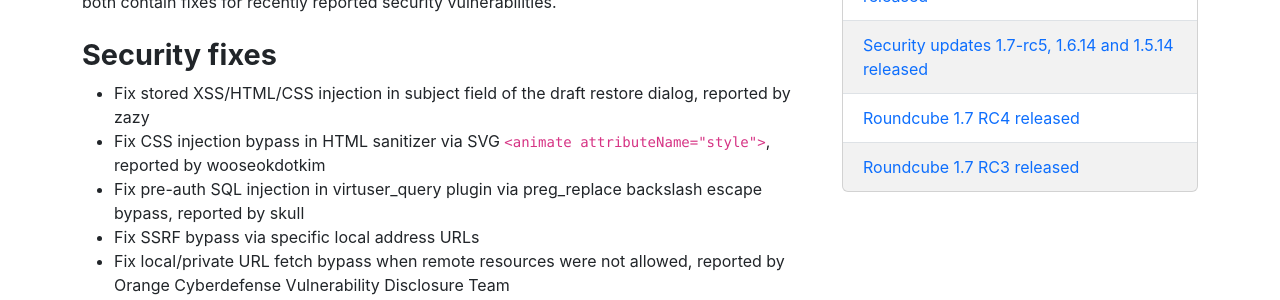
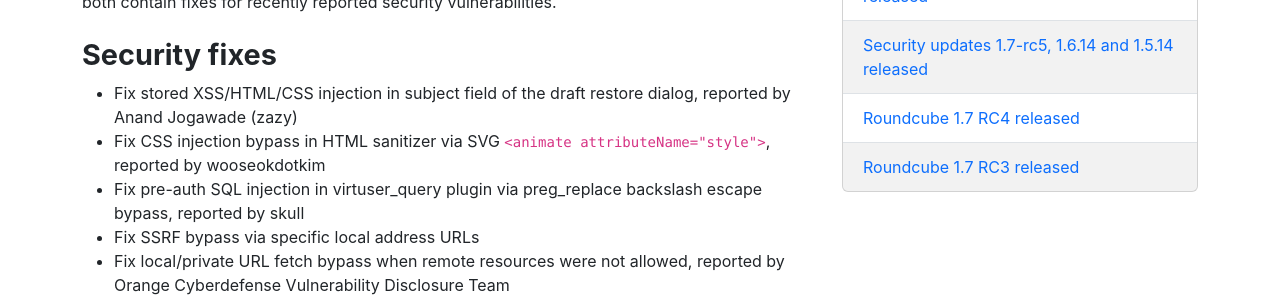
Before and after one commit to roundcube/roundcube.github.com, a Jekyll site: the page built from _posts/2026-05-24-security-updates-1.6.16-and-1.7.1.md, in a window 1280 px wide and 1147 px high. Shown: the part 247-547 px from the top of the window. Built offline with Jekyll 4.4.1, drawn with Linux system fonts in a browser that asks for light colours; nearby versions of some CDN libraries.

Commit message:
Update reporter of a security vulnerability

```diff
--- a/_posts/2026-05-24-security-updates-1.6.16-and-1.7.1.md
+++ b/_posts/2026-05-24-security-updates-1.6.16-and-1.7.1.md
@@ -9,7 +9,7 @@
 
 ## Security fixes
 
-- Fix stored XSS/HTML/CSS injection in subject field of the draft restore dialog, reported by zazy
+- Fix stored XSS/HTML/CSS injection in subject field of the draft restore dialog, reported by Anand Jogawade (zazy)
 - Fix CSS injection bypass in HTML sanitizer via SVG `<animate attributeName="style">`, reported by wooseokdotkim
 - Fix pre-auth SQL injection in virtuser_query plugin via preg_replace backslash escape bypass, reported by skull
 - Fix SSRF bypass via specific local address URLs
```
